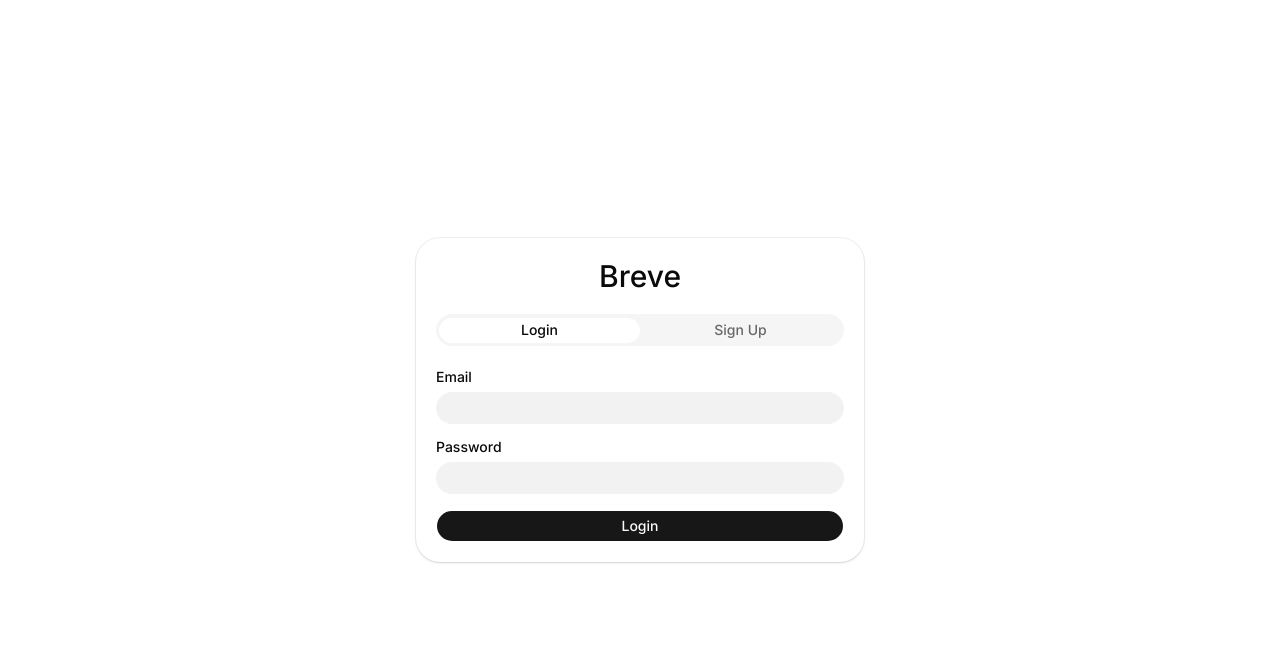
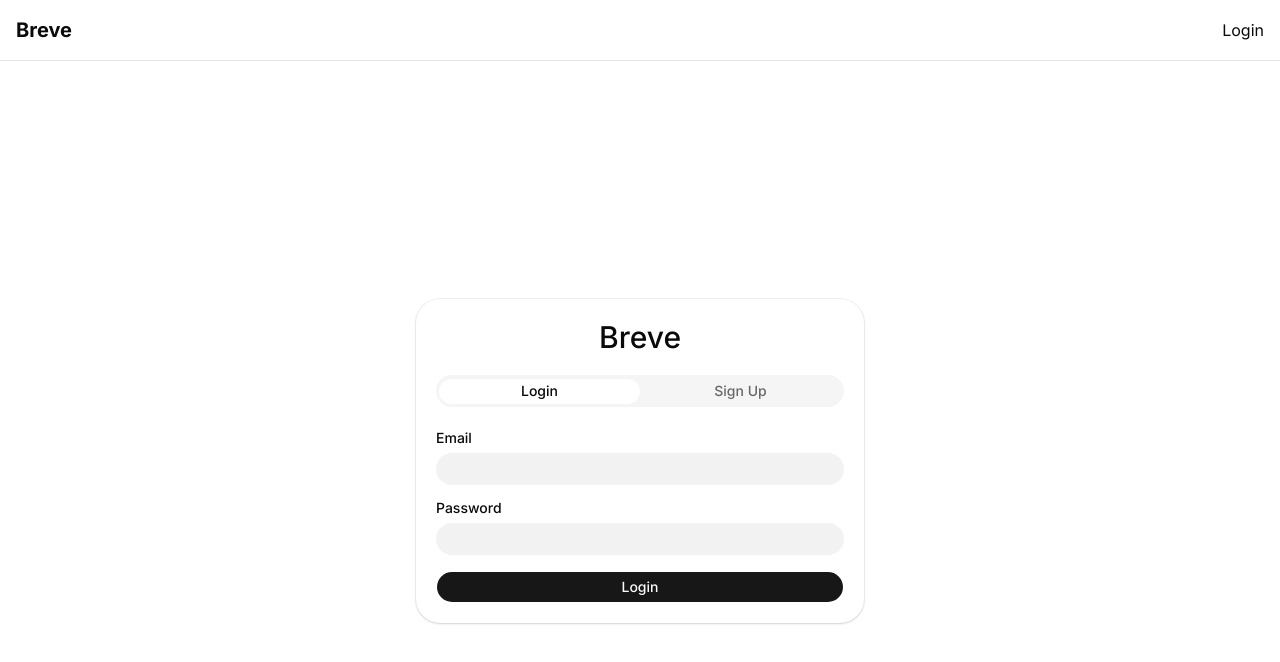
Before and after one commit to AshishOverflow/breve, a Next.js app: page /auth in a window 1280 px wide. Shown: the top 662 px of the page. Built offline with nearby package versions, Linux system fonts and the light colour scheme; no server answers.

Commit message:
NavBar implemented

```diff
--- a/app/auth/page.tsx
+++ b/app/auth/page.tsx
@@ -27,7 +27,8 @@
 			return;
 		}
 
-		router.push("/");
+		router.replace("/");
+		router.refresh();
 	}
 	async function handleLogin() {
 		const { error } = await supabase.auth.signInWithPassword({
@@ -40,7 +41,8 @@
 			return;
 		}
 
-		router.push("/");
+		router.replace("/");
+		router.refresh();
 	}
 	return (
 		<main className="flex min-h-screen items-center justify-center p-6">
--- a/app/layout.tsx
+++ b/app/layout.tsx
@@ -2,6 +2,7 @@
 import { Geist, Geist_Mono, Inter } from "next/font/google";
 import "./globals.css";
 import { cn } from "@/lib/utils";
+import Navbar from "@/components/NavBar";
 
 const inter = Inter({subsets:['latin'],variable:'--font-sans'});
 
@@ -30,7 +31,10 @@
       lang="en"
       className={cn("h-full", "antialiased", geistSans.variable, geistMono.variable, "font-sans", inter.variable)}
     >
-      <body className="min-h-full flex flex-col">{children}</body>
+      <body className="min-h-full flex flex-col">
+        <Navbar />
+        {children}
+      </body>
     </html>
   );
 }
--- /dev/null
+++ b/components/LogOutButton.tsx
@@ -0,0 +1,26 @@
+"use client";
+
+import { createClient } from "@/lib/supabase/client";
+import { useRouter } from "next/navigation";
+
+export default function LogoutButton() {
+	const router = useRouter();
+
+	const handleLogout = async () => {
+		const supabase = createClient();
+
+		await supabase.auth.signOut();
+
+		router.push("/");
+		router.refresh();
+	};
+
+	return (
+		<button
+			onClick={handleLogout}
+			className="text-sm font-medium cursor-pointer"
+		>
+			Logout
+		</button>
+	);
+}
--- /dev/null
+++ b/components/NavBar.tsx
@@ -0,0 +1,32 @@
+import Link from "next/link";
+import { createClient } from "@/lib/supabase/server";
+import LogoutButton from "./LogOutButton";
+
+export default async function Navbar() {
+	const supabase = await createClient();
+
+	const {
+		data: { user },
+	} = await supabase.auth.getUser();
+
+	return (
+		<nav className="border-b">
+			<div className="container mx-auto flex items-center justify-between py-4 px-4">
+				<Link href="/" className="text-xl font-bold">
+					Breve
+				</Link>
+
+				<div className="flex items-center gap-4">
+					{user ? (
+						<>
+							<Link href="/dashboard">Dashboard</Link>
+							<LogoutButton />
+						</>
+					) : (
+						<Link href="/auth">Login</Link>
+					)}
+				</div>
+			</div>
+		</nav>
+	);
+}
```
